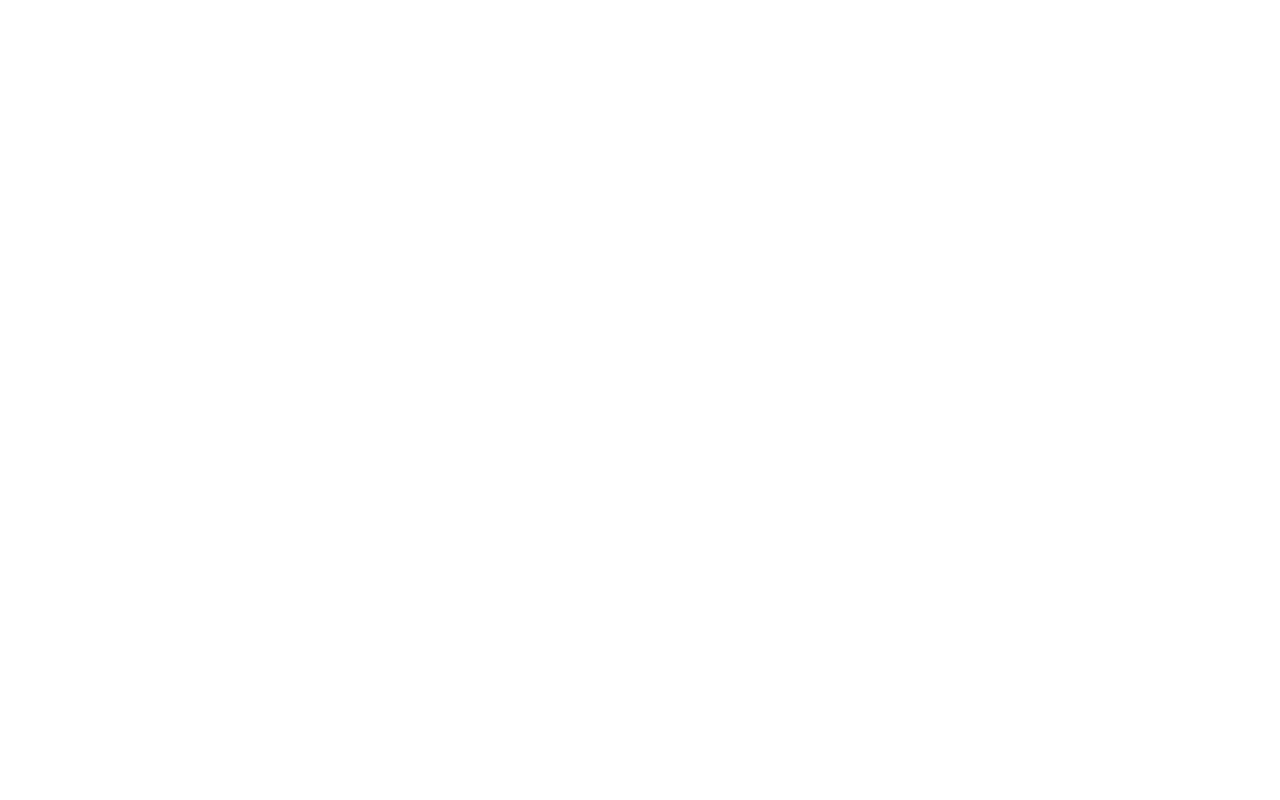
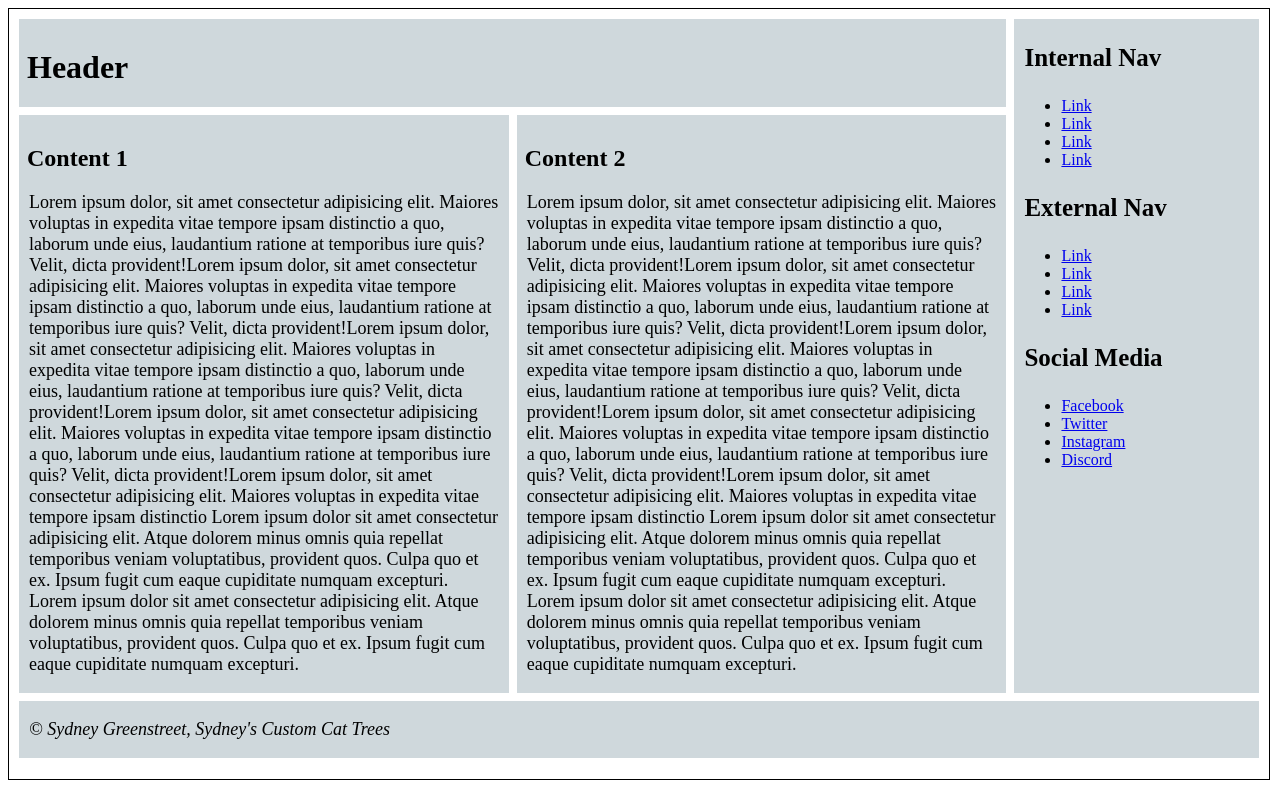
Before and after one commit to fzramos/css-grid-project, a plain HTML site: page index.html in a window 1280 px wide. Drawn offline with Linux system fonts and the light colour scheme.

Commit message:
Finished styling

```diff
--- a/css/style.css
+++ b/css/style.css
@@ -0,0 +1,68 @@
+.grid-wrapper{
+    display: grid;
+    width: 96.9vw;
+    height: 93.7vh;
+    grid-template-rows: .6fr 3fr .3fr;
+    grid-template-columns: 2fr 2fr 1fr;
+    grid-gap: 8px;
+    grid-template-areas:
+        "header     header      link-list"
+        "content1   content2    link-list"
+        "footer     footer      footer";
+    border: 1px solid black;
+    padding: 10px;
+}
+
+.grid-item{
+    background-color: #CFD8DC;
+}
+
+/*Header style*/
+.header{
+    grid-area: header;
+}
+
+h1{
+    font-weight: bold;
+    margin-left: 8px;
+    margin-top: 30px;
+}
+
+h2{
+    margin-left: 8px;
+    margin-top: 30px;
+}
+
+/*Lists of links*/
+h3{
+    font-size: 25px;
+    margin-left: -30px;
+}
+
+.link-list{
+    grid-area: link-list;
+}
+
+li{
+    margin-left: 7px;
+}
+
+/* content blocks */
+.content1{
+    grid-area: content1;
+
+}
+
+.content2{
+    grid-area: content2;
+}
+
+p{
+    margin-left: 10px;
+    margin-right: 10px;
+    font-size: 18px;
+}
+
+.footer{
+    grid-area: footer;
+}
--- a/index.html
+++ b/index.html
@@ -4,8 +4,54 @@
     <meta charset="UTF-8">
     <meta name="viewport" content="width=device-width, initial-scale=1.0">
     <title>CSS Grid Layout</title>
+    <link rel="stylesheet" href="css/style.css">
 </head>
 <body>
+    <div class="grid-wrapper">
+        <div class="grid-item header">
+            <h1>Header</h1>
+        </div>
 
+        <div class="grid-item link-list">
+            <ul>
+                <h3>Internal Nav</h3>
+                <li><a href="#">Link</a></li>
+                <li><a href="#">Link</a></li>
+                <li><a href="#">Link</a></li>
+                <li><a href="#">Link</a></li>
+            </ul>
+            <ul>
+                <h3>External Nav</h3>
+
+                <li><a href="#">Link</a></li>
+                <li><a href="#">Link</a></li>
+                <li><a href="#">Link</a></li>
+                <li><a href="#">Link</a></li>
+            </ul>
+            <ul>
+                <h3>Social Media</h3>
+                <li><a href="#">Facebook</a></li>
+                <li><a href="#">Twitter</a></li>
+                <li><a href="#">Instagram</a></li>
+                <li><a href="#">Discord</a></li>
+            </ul>
+        </div>
+
+        <div class="grid-item content1">
+            <h2>Content 1</h2>
+            <p>Lorem ipsum dolor, sit amet consectetur adipisicing elit. Maiores voluptas in expedita vitae tempore ipsam distinctio a quo, laborum unde eius, laudantium ratione at temporibus iure quis? Velit, dicta provident!Lorem ipsum dolor, sit amet consectetur adipisicing elit. Maiores voluptas in expedita vitae tempore ipsam distinctio a quo, laborum unde eius, laudantium ratione at temporibus iure quis? Velit, dicta provident!Lorem ipsum dolor, sit amet consectetur adipisicing elit. Maiores voluptas in expedita vitae tempore ipsam distinctio a quo, laborum unde eius, laudantium ratione at temporibus iure quis? Velit, dicta provident!Lorem ipsum dolor, sit amet consectetur adipisicing elit. Maiores voluptas in expedita vitae tempore ipsam distinctio a quo, laborum unde eius, laudantium ratione at temporibus iure quis? Velit, dicta provident!Lorem ipsum dolor, sit amet consectetur adipisicing elit. Maiores voluptas in expedita vitae tempore ipsam distinctio Lorem ipsum dolor sit amet consectetur adipisicing elit. Atque dolorem minus omnis quia repellat temporibus veniam voluptatibus, provident quos. Culpa quo et ex. Ipsum fugit cum eaque cupiditate numquam excepturi. Lorem ipsum dolor sit amet consectetur adipisicing elit. Atque dolorem minus omnis quia repellat temporibus veniam voluptatibus, provident quos. Culpa quo et ex. Ipsum fugit cum eaque cupiditate numquam excepturi.
+            </p>
+        </div>
+
+        <div class="grid-item content2">
+            <h2>Content 2</h2>
+            <p>Lorem ipsum dolor, sit amet consectetur adipisicing elit. Maiores voluptas in expedita vitae tempore ipsam distinctio a quo, laborum unde eius, laudantium ratione at temporibus iure quis? Velit, dicta provident!Lorem ipsum dolor, sit amet consectetur adipisicing elit. Maiores voluptas in expedita vitae tempore ipsam distinctio a quo, laborum unde eius, laudantium ratione at temporibus iure quis? Velit, dicta provident!Lorem ipsum dolor, sit amet consectetur adipisicing elit. Maiores voluptas in expedita vitae tempore ipsam distinctio a quo, laborum unde eius, laudantium ratione at temporibus iure quis? Velit, dicta provident!Lorem ipsum dolor, sit amet consectetur adipisicing elit. Maiores voluptas in expedita vitae tempore ipsam distinctio a quo, laborum unde eius, laudantium ratione at temporibus iure quis? Velit, dicta provident!Lorem ipsum dolor, sit amet consectetur adipisicing elit. Maiores voluptas in expedita vitae tempore ipsam distinctio Lorem ipsum dolor sit amet consectetur adipisicing elit. Atque dolorem minus omnis quia repellat temporibus veniam voluptatibus, provident quos. Culpa quo et ex. Ipsum fugit cum eaque cupiditate numquam excepturi. Lorem ipsum dolor sit amet consectetur adipisicing elit. Atque dolorem minus omnis quia repellat temporibus veniam voluptatibus, provident quos. Culpa quo et ex. Ipsum fugit cum eaque cupiditate numquam excepturi.
+        </div>
+
+        <div class="grid-item footer">
+            <p><i>&copy; Sydney Greenstreet, Sydney's Custom Cat Trees</i></p>
+        </div>
+
+    </div>
 </body>
 </html>
```
